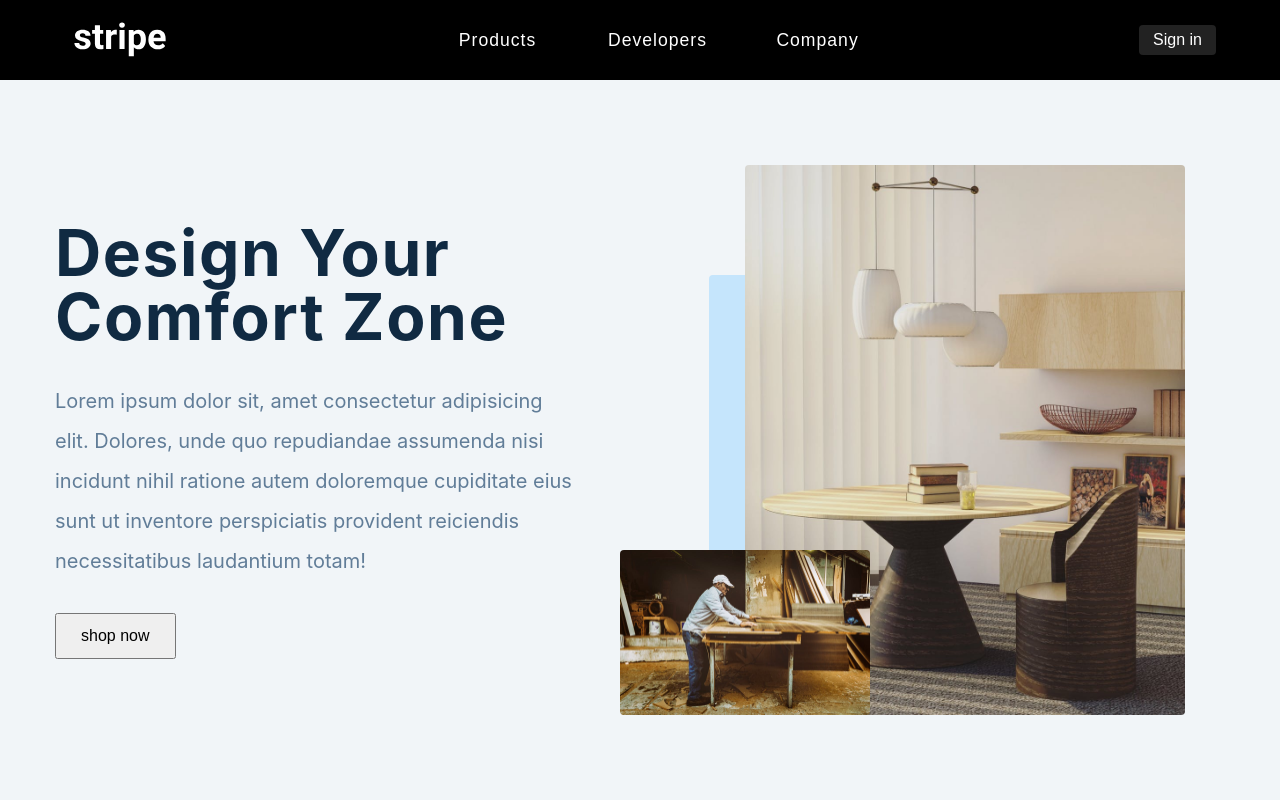
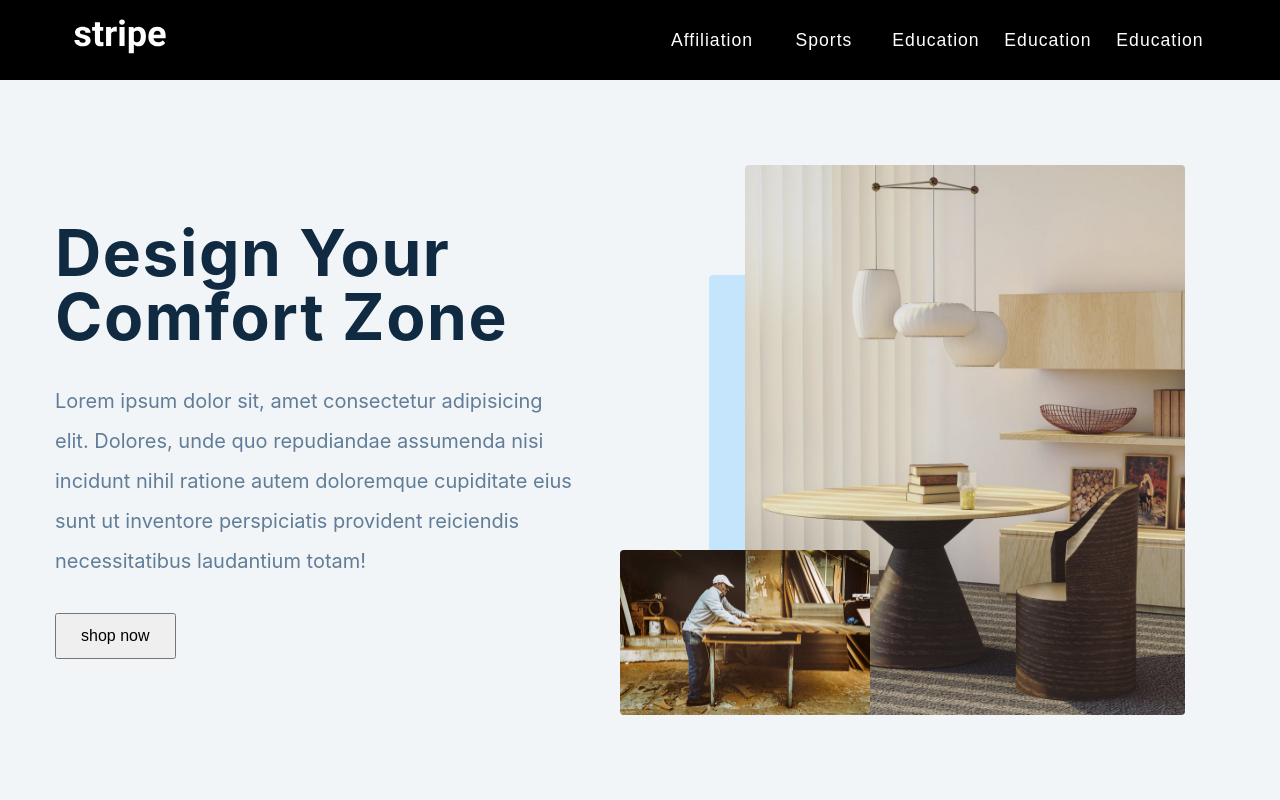
Before and after one commit to Jcolejeff/Giant-Sports, a React (Create React App) app: page / in a window 1280 px wide. Shown: the top 800 px of the page. Built offline with nearby package versions, Linux system fonts and the light colour scheme.

Commit message:
set up react router links for all pages

```diff
--- a/src/App.js
+++ b/src/App.js
@@ -7,17 +7,18 @@ import About from "./pages/About";
 import ComingSoon from "./pages/ComingSoon";
 import Form from "./pages/Form";
 import ErrorPage from "./pages/Error";
+import Sidebar from "./components/Sidebar";
 function App() {
 	return (
 		<BrowserRouter>
 			<Navbar />
 			<Submenu />
-
+			<Sidebar></Sidebar>
 			<Routes>
 				<Route exact path="/" element={<HomePage />} />
-				<Route path="/about" element={<About></About>} />
-				<Route path="/coming-soon" element={<ComingSoon></ComingSoon>} />
-				<Route path="/form" element={<Form></Form>} />
+				<Route path="about" element={<About></About>} />
+				<Route path="comingSoon" element={<ComingSoon></ComingSoon>} />
+				<Route path="form" element={<Form></Form>} />
 				<Route path="*" element={<ErrorPage></ErrorPage>} />
 			</Routes>
 		</BrowserRouter>
--- a/src/components/Navbar.js
+++ b/src/components/Navbar.js
@@ -3,6 +3,7 @@ import logo from "../images/logo.svg";
 import { FaBars } from "react-icons/fa";
 import { useGlobalContext } from "../context";
 import styled from "styled-components";
+import { Link } from "react-router-dom";
 const Navbar = () => {
 	const { openSidebar, openSubmenu, closeSubmenu } = useGlobalContext();
 	const displaySubmenu = (e) => {
@@ -22,7 +23,9 @@ const Navbar = () => {
 			<nav className="nav" onMouseOver={handleSubmenu}>
 				<div className="nav-center">
 					<div className="nav-header">
-						<img src={logo} className="nav-logo" alt="" />
+						<Link to="/">
+							<img src={logo} className="nav-logo" alt="" />
+						</Link>
 						<button className="btn toggle-btn" onClick={openSidebar}>
 							<FaBars />
 						</button>
@@ -30,21 +33,26 @@ const Navbar = () => {
 					<ul className="nav-links">
 						<li>
 							<button className="link-btn" onMouseOver={displaySubmenu}>
-								products
+								Affiliation
 							</button>
 						</li>
 						<li>
 							<button className="link-btn" onMouseOver={displaySubmenu}>
-								developers
+								Sports
 							</button>
 						</li>
 						<li>
 							<button className="link-btn" onMouseOver={displaySubmenu}>
-								company
+								Education
 							</button>
 						</li>
+						<li>
+							<button className="link-bt">Education</button>
+						</li>
+						<li>
+							<button className="link-bt">Education</button>
+						</li>
 					</ul>
-					<button className="btn signin-btn">Sign in</button>
 				</div>
 			</nav>
 		</Nav>
@@ -96,8 +104,8 @@ const Nav = styled.nav`
 	/* nav media query */
 	@media screen and (min-width: 800px) {
 		.nav-center {
-			display: grid;
-			grid-template-columns: auto 1fr auto;
+			display: flex;
+			justify-content: space-between;
 			align-items: center;
 		}
 		.toggle-btn {
@@ -110,7 +118,7 @@ const Nav = styled.nav`
 			display: block;
 			justify-self: center;
 			display: grid;
-			grid-template-columns: 1fr 1fr 1fr;
+			grid-template-columns: 1fr 1fr 1fr 1fr 1fr;
 			text-align: center;
 			height: 100%;
 			display: grid;
@@ -127,7 +135,17 @@ const Nav = styled.nav`
 			color: white;
 			text-transform: capitalize;
 			letter-spacing: 1px;
-			width: 10rem;
+			width: 7rem;
+		}
+		.link-bt {
+			height: 100%;
+			background: transparent;
+			border-color: transparent;
+			font-size: 1.1rem;
+			color: white;
+			text-transform: capitalize;
+			letter-spacing: 1px;
+			width: 7rem;
 		}
 	}
 `;
--- a/src/components/Sidebar.js
+++ b/src/components/Sidebar.js
@@ -3,6 +3,7 @@ import { FaTimes } from "react-icons/fa";
 import { useGlobalContext } from "../context";
 import styled from "styled-components";
 import sublinks from "../data";
+import { Link } from "react-router-dom";
 const Sidebar = () => {
 	const { isSidebarOpen, closeSidebar } = useGlobalContext();
 	return (
@@ -26,10 +27,10 @@ const Sidebar = () => {
 										{links.map((link, index) => {
 											const { url, icon, label } = link;
 											return (
-												<a key={index} href={url}>
+												<Link onClick={closeSidebar} key={index} to={url}>
 													{icon}
 													{label}
-												</a>
+												</Link>
 											);
 										})}
 									</div>
--- a/src/components/Submenu.js
+++ b/src/components/Submenu.js
@@ -1,12 +1,13 @@
 import React, { useState, useRef, useEffect } from "react";
 import { useGlobalContext } from "../context";
 import styled from "styled-components";
-
+import { Link } from "react-router-dom";
 const Submenu = () => {
 	const {
 		isSubmenuOpen,
 		page: { page, links },
 		location,
+		closeSubmenu,
 	} = useGlobalContext();
 	const container = useRef(null);
 	const [columns, setColumns] = useState("col-2");
@@ -36,10 +37,10 @@ const Submenu = () => {
 						{links.map((link, index) => {
 							const { url, icon, label } = link;
 							return (
-								<a key={index} href={url}>
+								<Link onClick={closeSubmenu} key={index} to={url}>
 									{icon}
 									{label}
-								</a>
+								</Link>
 							);
 						})}
 					</div>
--- a/src/data.js
+++ b/src/data.js
@@ -4,27 +4,27 @@ import { GiCompass, GiDiamondHard, GiStabbedNote } from "react-icons/gi";
 import React from "react";
 const sublinks = [
 	{
-		page: "products",
+		page: "Affiliation",
 		links: [
-			{ label: "payment", icon: <FaCreditCard />, url: "/products" },
-			{ label: "terminal", icon: <FaCreditCard />, url: "/products" },
-			{ label: "connect", icon: <FaCreditCard />, url: "/products" },
+			{ label: "payment", icon: <FaCreditCard />, url: "/comingSoon" },
+			{ label: "terminal", icon: <FaCreditCard />, url: "/comingSoon" },
+			{ label: "connect", icon: <FaCreditCard />, url: "/comingSoon" },
 		],
 	},
 	{
-		page: "developers",
+		page: "Sports",
 		links: [
-			{ label: "plugins", icon: <FaBook />, url: "/products" },
-			{ label: "libraries", icon: <FaBook />, url: "/products" },
-			{ label: "help", icon: <FaBook />, url: "/products" },
-			{ label: "billing", icon: <FaBook />, url: "/products" },
+			{ label: "plugins", icon: <FaBook />, url: "/comingSoon" },
+			{ label: "libraries", icon: <FaBook />, url: "/comingSoon" },
+			{ label: "help", icon: <FaBook />, url: "/comingSoon" },
+			{ label: "billing", icon: <FaBook />, url: "/comingSoon" },
 		],
 	},
 	{
-		page: "company",
+		page: "Education",
 		links: [
-			{ label: "about", icon: <FaBriefcase />, url: "/products" },
-			{ label: "customers", icon: <FaBriefcase />, url: "/products" },
+			{ label: "about", icon: <FaBriefcase />, url: "/comingSoon" },
+			{ label: "customers", icon: <FaBriefcase />, url: "/comingSoon" },
 		],
 	},
 ];
```
